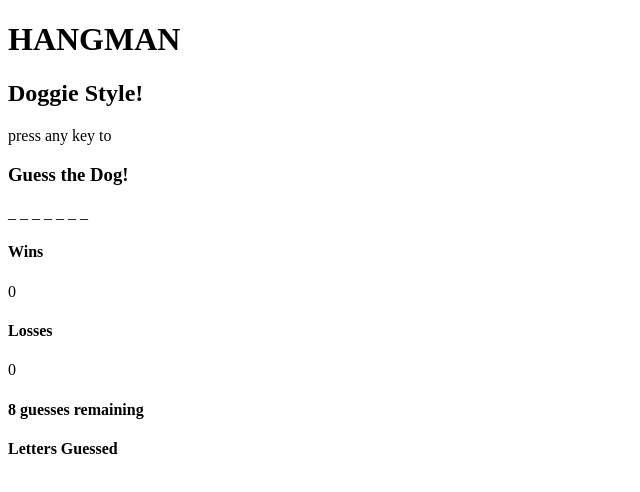
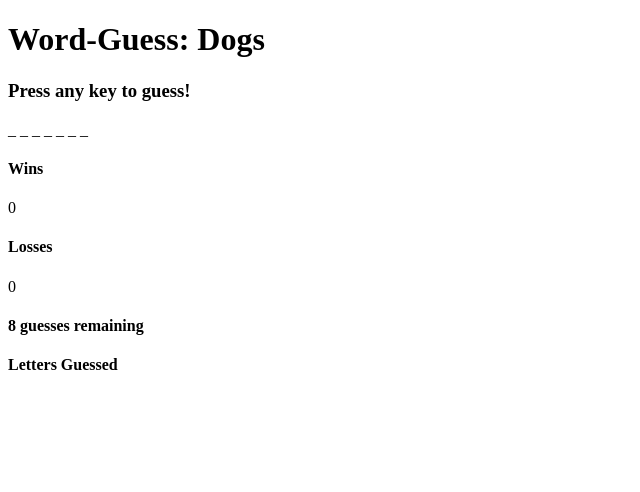
Before and after one commit to acap613/Word-Guess-Game, a plain HTML site: page index.html in a window 1280 px wide. Shown: the whole page, without its empty margins (0-640 px from the left). Drawn offline with Linux system fonts and the light colour scheme; a web font is replaced by a local one.

Commit message:
reworking html for easier styling

```diff
--- a/index.html
+++ b/index.html
@@ -11,13 +11,12 @@
 </head>
 <body>
         <header class="header">
-                <h1>HANGMAN</h1>
-                <h2>Doggie Style!</h2>
+                <h1>Word-Guess: Dogs</h1>
         </header>
         <div class="container">
                 <div class="instructions">
-                    <p id="pressPlay">press any key to</p>
-                    <h3>Guess the Dog!</h3>
+                    <p id="play"></p>
+                    <h3>Press any key to guess!</h3>
                     <p id="wordPicked"></p>
                 </div>
                 <div class="score">
```
